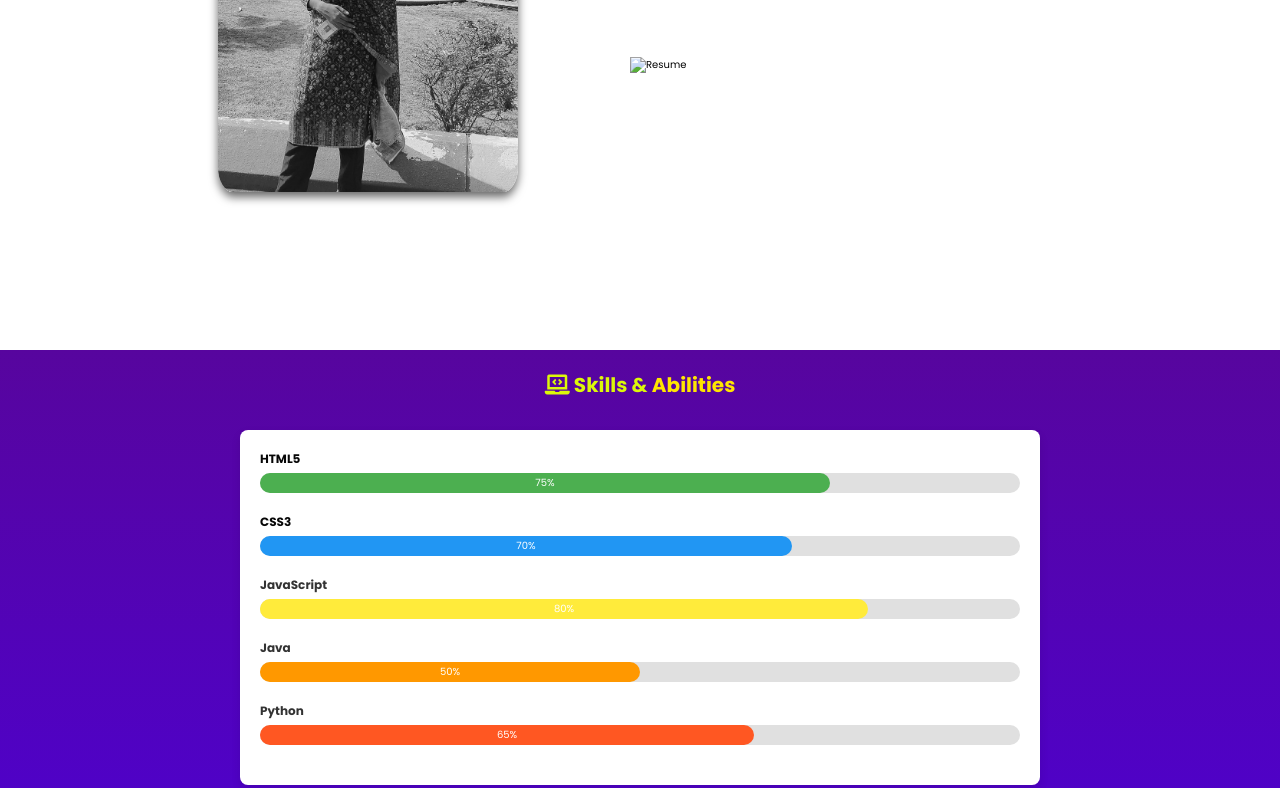
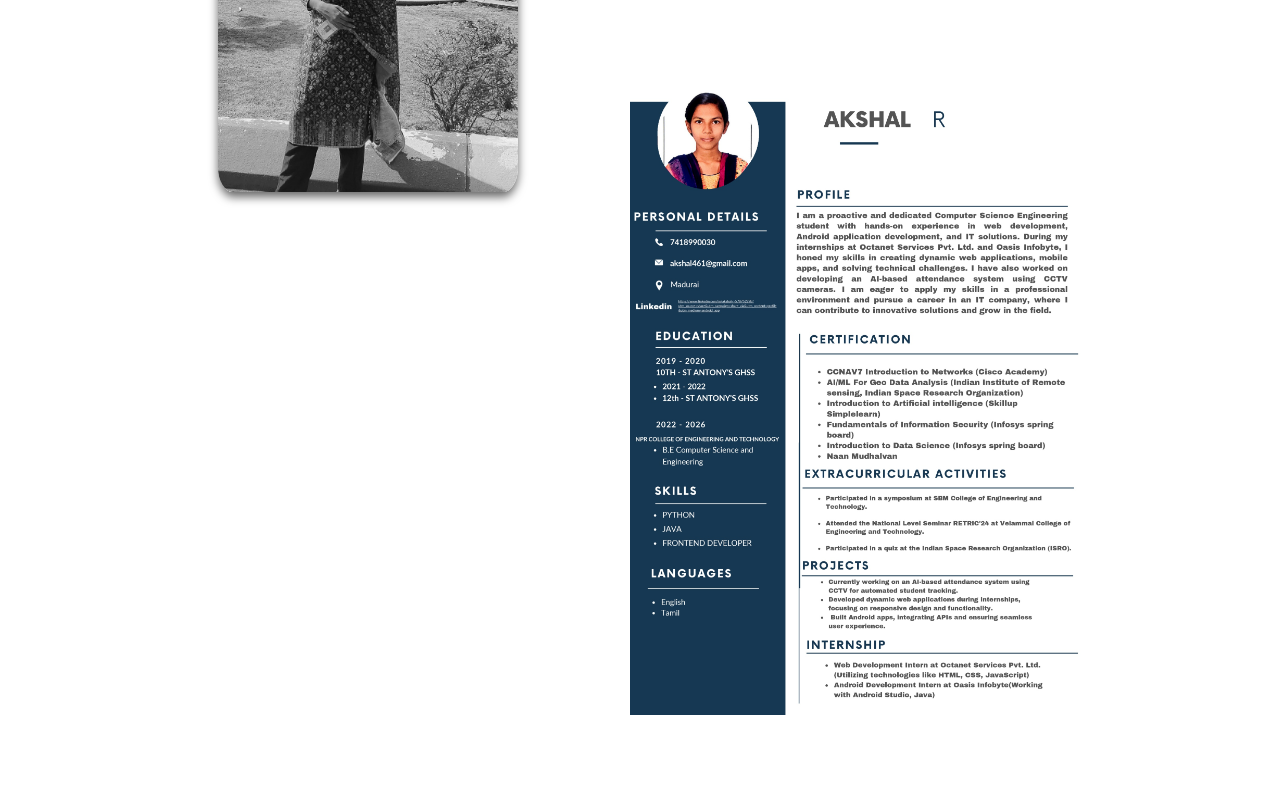
Before and after one commit to AkshalR/portfolio-page, a plain HTML site: page index.html in a window 1280 px wide. Shown: the part 1250-2038 px from the top of the page. Drawn offline with nearby package versions, Linux system fonts and the light colour scheme; a script that the page names is missing.

Commit message:
Update index.html

```diff
--- a/index.html
+++ b/index.html
@@ -97,7 +97,7 @@
         </div>
 
         <div class="resumebtn">
-  <img src="your-resume.jpeg" alt="Resume" style="max-width: 100%; height: auto;">
+  <img src="1.jpeg" alt="Resume" style="max-width: 100%; height: auto;">
         </div>
 
     </div>
```
